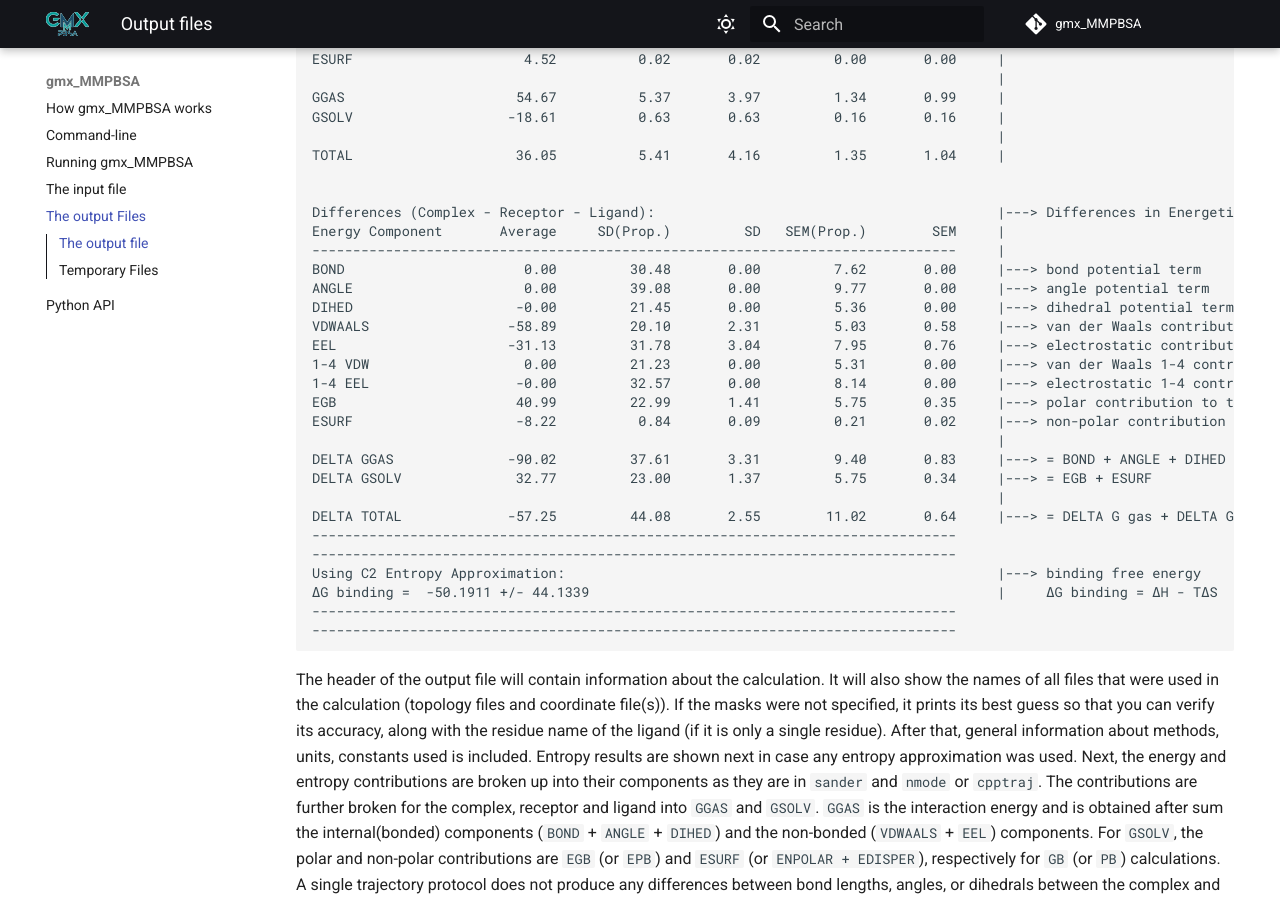
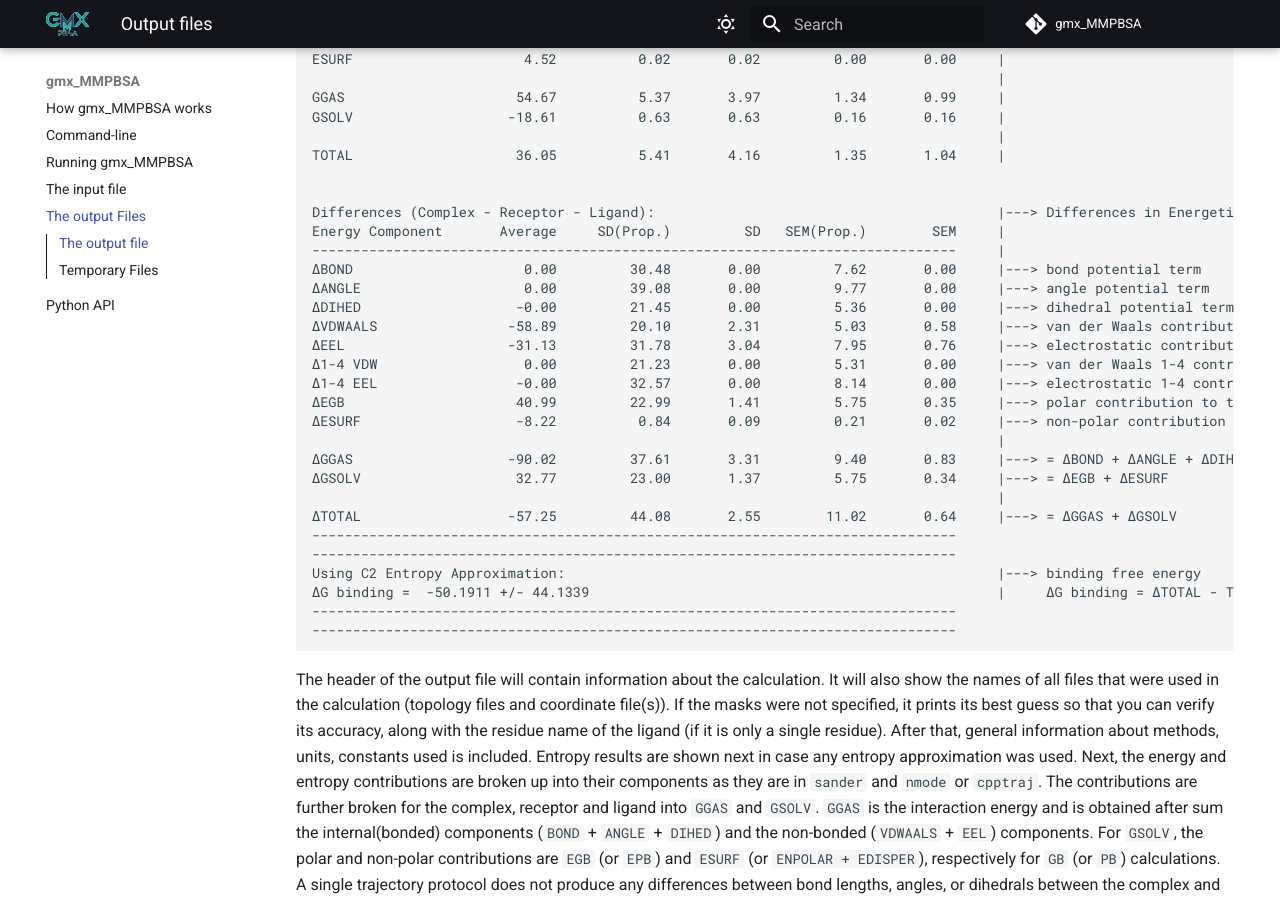
Before and after one commit to Valdes-Tresanco-MS/gmx_MMPBSA, an MkDocs documentation site: the page built from docs/output.md, in a window 1280 px wide and 900 px high, scrolled down 1936 px. Built offline with MkDocs 1.6.1 and Material for MkDocs 9.7.7, drawn with Linux system fonts in a browser that asks for light colours; comment, search, counter and statistics services are not loaded.

Commit message:
update doc output file

````diff
--- a/docs/output.md
+++ b/docs/output.md
@@ -108,24 +108,24 @@ TOTAL                    36.05          5.41       4.16         1.35       1.04
 Differences (Complex - Receptor - Ligand):                                          |---> Differences in Energetic components
 Energy Component       Average     SD(Prop.)         SD   SEM(Prop.)        SEM     |
 -------------------------------------------------------------------------------     |
-BOND                      0.00         30.48       0.00         7.62       0.00     |---> bond potential term
-ANGLE                     0.00         39.08       0.00         9.77       0.00     |---> angle potential term
-DIHED                    -0.00         21.45       0.00         5.36       0.00     |---> dihedral potential term
-VDWAALS                 -58.89         20.10       2.31         5.03       0.58     |---> van der Waals contribution
-EEL                     -31.13         31.78       3.04         7.95       0.76     |---> electrostatic contribution
-1-4 VDW                   0.00         21.23       0.00         5.31       0.00     |---> van der Waals 1-4 contribution
-1-4 EEL                  -0.00         32.57       0.00         8.14       0.00     |---> electrostatic 1-4 contribution
-EGB                      40.99         22.99       1.41         5.75       0.35     |---> polar contribution to the solvation free energy
-ESURF                    -8.22          0.84       0.09         0.21       0.02     |---> non-polar contribution to the solvation free energy
+ΔBOND                     0.00         30.48       0.00         7.62       0.00     |---> bond potential term
+ΔANGLE                    0.00         39.08       0.00         9.77       0.00     |---> angle potential term
+ΔDIHED                   -0.00         21.45       0.00         5.36       0.00     |---> dihedral potential term
+ΔVDWAALS                -58.89         20.10       2.31         5.03       0.58     |---> van der Waals contribution
+ΔEEL                    -31.13         31.78       3.04         7.95       0.76     |---> electrostatic contribution
+Δ1-4 VDW                  0.00         21.23       0.00         5.31       0.00     |---> van der Waals 1-4 contribution
+Δ1-4 EEL                 -0.00         32.57       0.00         8.14       0.00     |---> electrostatic 1-4 contribution
+ΔEGB                     40.99         22.99       1.41         5.75       0.35     |---> polar contribution to the solvation free energy
+ΔESURF                   -8.22          0.84       0.09         0.21       0.02     |---> non-polar contribution to the solvation free energy
                                                                                     |
-DELTA GGAS              -90.02         37.61       3.31         9.40       0.83     |---> = BOND + ANGLE + DIHED + VDWAALS + EEL
-DELTA GSOLV              32.77         23.00       1.37         5.75       0.34     |---> = EGB + ESURF
+ΔGGAS                   -90.02         37.61       3.31         9.40       0.83     |---> = ΔBOND + ΔANGLE + ΔDIHED + ΔVDWAALS + ΔEEL
+ΔGSOLV                   32.77         23.00       1.37         5.75       0.34     |---> = ΔEGB + ΔESURF
                                                                                     |
-DELTA TOTAL             -57.25         44.08       2.55        11.02       0.64     |---> = DELTA G gas + DELTA G solv
+ΔTOTAL                  -57.25         44.08       2.55        11.02       0.64     |---> = ΔGGAS + ΔGSOLV
 -------------------------------------------------------------------------------
 -------------------------------------------------------------------------------
 Using C2 Entropy Approximation:                                                     |---> binding free energy
-ΔG binding =  -50.1911 +/- 44.1339                                                  |     ΔG binding = ΔH - TΔS
+ΔG binding =  -50.1911 +/- 44.1339                                                  |     ΔG binding = ΔTOTAL - TΔS
 -------------------------------------------------------------------------------
 -------------------------------------------------------------------------------
 ```
````
